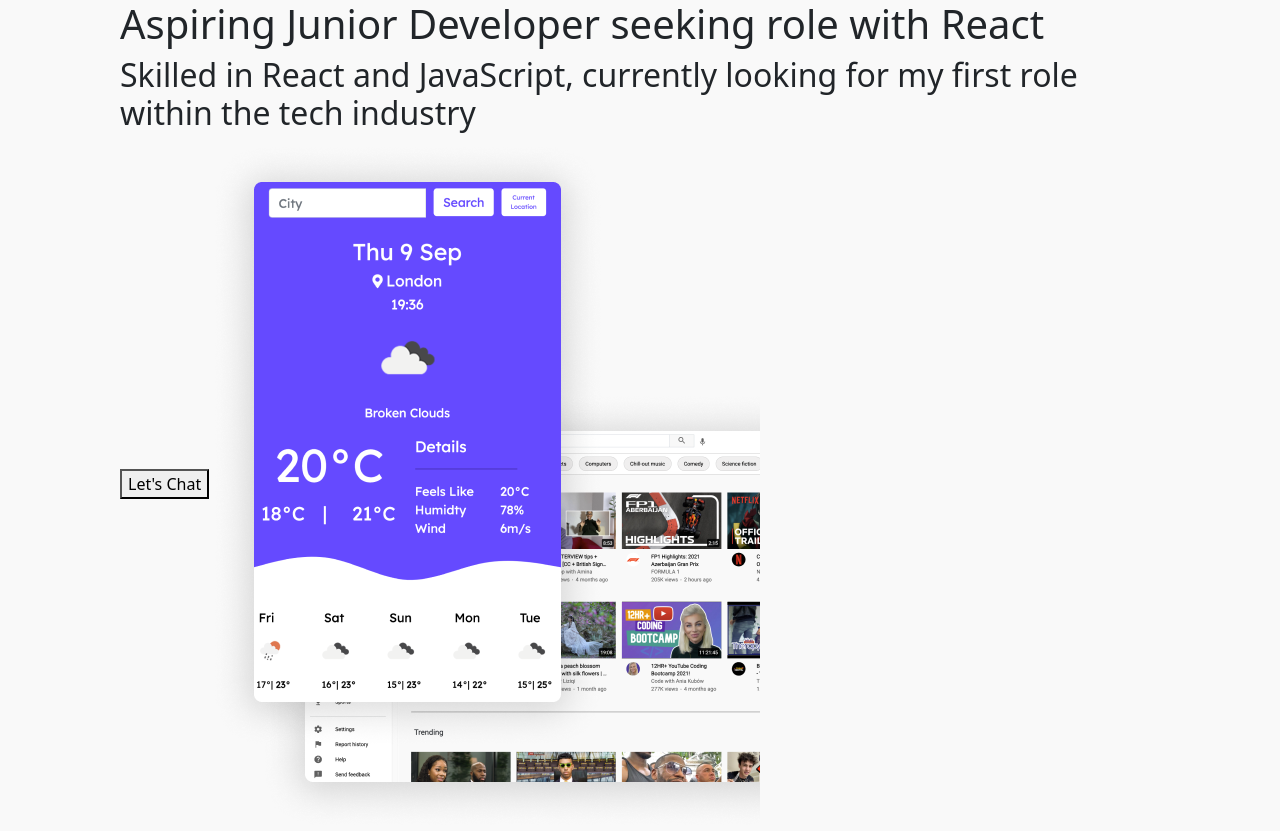
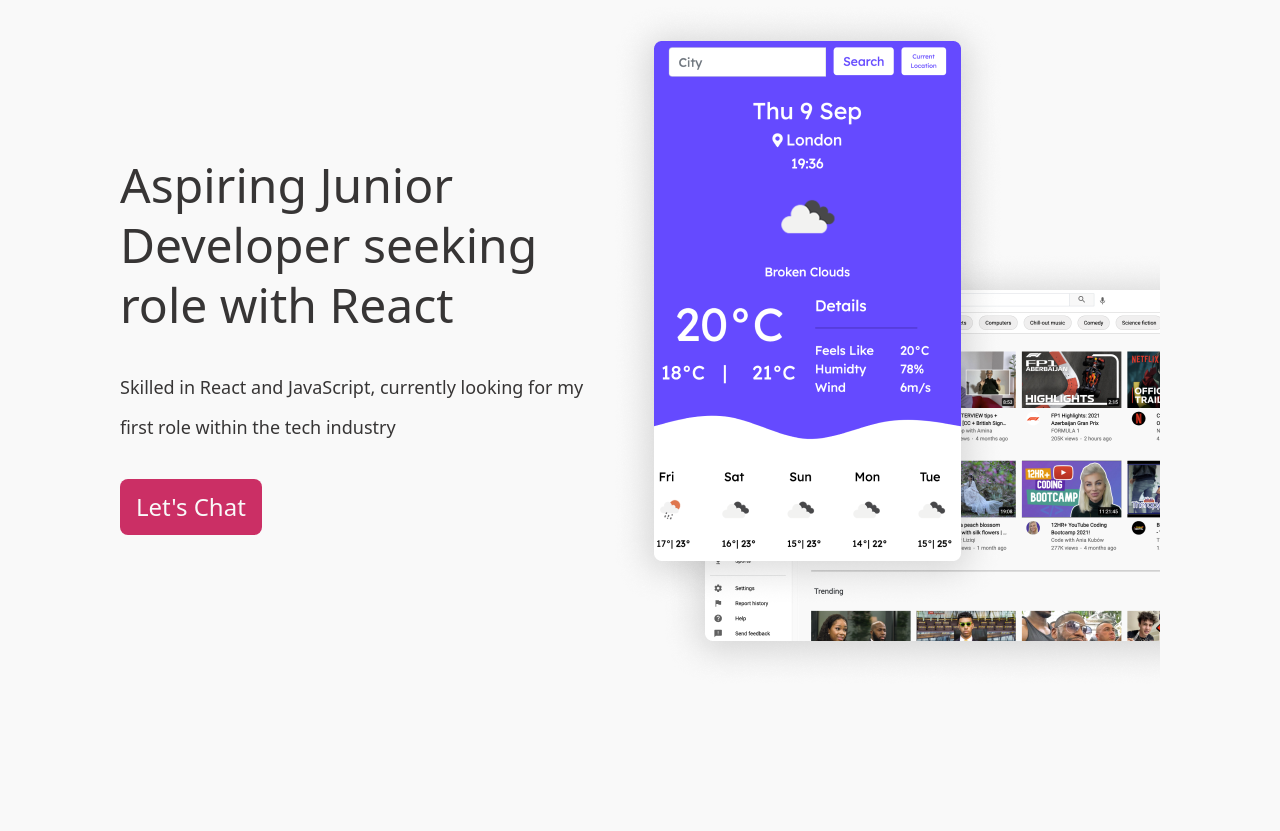
Before and after one commit to Hannah6898/react-web-portfolio-2, a React (Create React App) app: page / in a window 1280 px wide. After the commit the page ends 800 px from the top, so only its background shows below. Built offline with nearby package versions, Linux system fonts and the light colour scheme.

Commit message:
Added content to Hero.js component

```diff
--- a/src/Sections/Hero/Hero.js
+++ b/src/Sections/Hero/Hero.js
@@ -1,17 +1,24 @@
 import React from "react";
+import classes from "./Hero.module.css";
 import HeroImg from "./Hero-img.png";
 
 const Hero = () => {
   return (
-    <div>
-      <h1>Aspiring Junior Developer seeking role with React</h1>
-      <h2>
-        Skilled in React and JavaScript, currently looking for my first role
-        within the tech industry{" "}
-      </h2>
-      <button>Let's Chat</button>
-      <img src={HeroImg}></img>
-    </div>
+    <section>
+      <div className={classes.container}>
+        <div className={classes.textContainer}>
+          <h1 className={classes.heading}>
+            Aspiring Junior Developer seeking role with React
+          </h1>
+          <h2 className={classes.subheading}>
+            Skilled in React and JavaScript, currently looking for my first role
+            within the tech industry{" "}
+          </h2>
+          <button className={classes.btn}>Let's Chat</button>
+        </div>
+        <img src={HeroImg} alt="Hero images" className="heroImg"></img>
+      </div>
+    </section>
   );
 };
 
--- /dev/null
+++ b/src/Sections/Hero/Hero.module.css
@@ -0,0 +1,27 @@
+.container {
+  display: flex;
+  align-items: center;
+}
+
+.heading {
+  font-size: 48px;
+  color: #373535;
+  line-height: 60px;
+  margin-bottom: 32px;
+}
+
+.subheading {
+  font-size: 18px;
+  color: #373535;
+  line-height: 40px;
+  margin-bottom: 32px;
+}
+
+.btn {
+  background-color: #cb2f65;
+  color: #f9f9f9;
+  border: none;
+  border-radius: 8px;
+  padding: 10px 16px;
+  font-size: 24px;
+}
```
